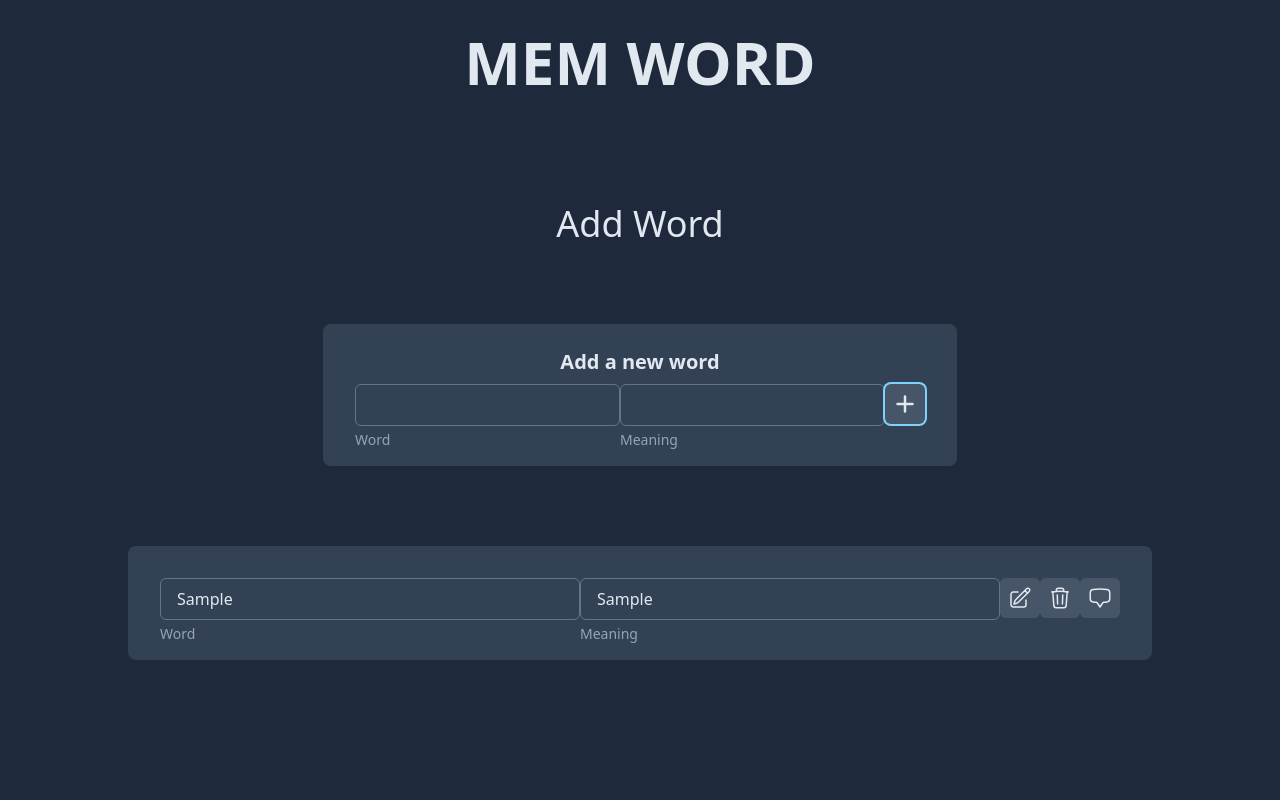
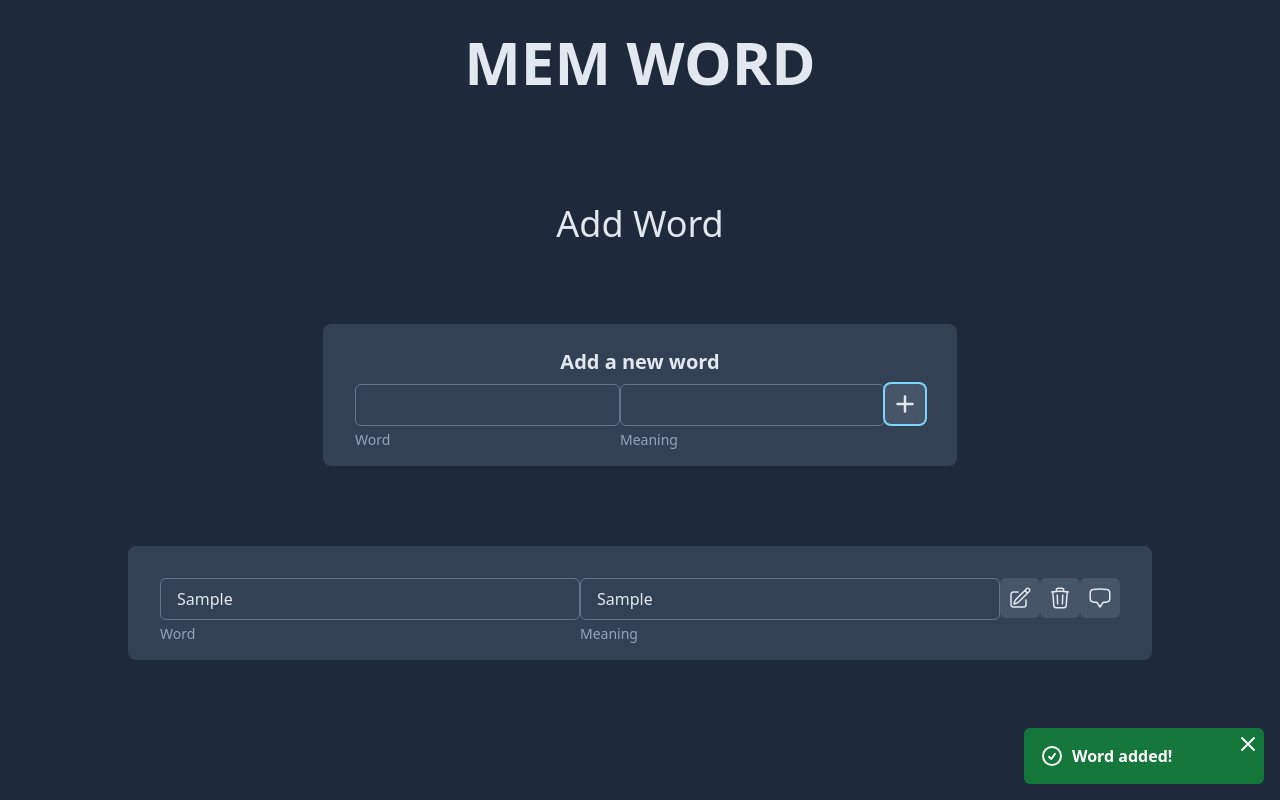
Before and after one commit to ferhatkplnn/MemWord, a React (Vite) app: page /add-word in a window 1280 px wide. Both pictures are taken after typing "Sample", "Sample" into the empty fields and a click on the button 905 px from the left and 404 px from the top of the page. Built offline with nearby package versions, Linux system fonts and the light colour scheme.

Commit message:
Add toast functionality and close button

```diff
--- a/src/components/AddWordForm.jsx
+++ b/src/components/AddWordForm.jsx
@@ -3,6 +3,7 @@ import { useDispatch } from "react-redux";
 import Input from "./Input";
 import AddButton from "./buttons/AddButton";
 import { addWord } from "../redux/words/wordsSlice";
+import { showToast } from "../redux/words/UISlice";
 
 function AddWordForm() {
   const [word, setWord] = useState("");
@@ -15,6 +16,7 @@ function AddWordForm() {
     dispatch(addWord({ word, meaning }));
     setWord("");
     setMeaning("");
+    dispatch(showToast({ type: "success", message: "Word added!" }));
   };
   return (
     <div className="py-4 px-8 bg-slate-700 rounded-lg">
--- a/src/components/Toast.jsx
+++ b/src/components/Toast.jsx
@@ -1,9 +1,11 @@
 import { useEffect, useState } from "react";
-import { useSelector } from "react-redux";
+import { useSelector, useDispatch } from "react-redux";
+import { closeToast } from "../redux/words/UISlice";
 
 function Toast() {
-  const { status, type, message } = useSelector((state) => state.UI.toast);
+  const { type, message } = useSelector((state) => state.UI.toast);
   const [isFirstRender, setIsFirstRender] = useState(true);
+  const dispatch = useDispatch();
 
   const toastClass = {
     success: "bg-green-700/90 text-white",
@@ -12,11 +14,18 @@ function Toast() {
 
   useEffect(() => {
     setIsFirstRender(false);
-    let id = setInterval(() => {
+    let id1 = setInterval(() => {
       setIsFirstRender(true);
     }, 4000);
 
-    return () => clearInterval(id);
+    let id2 = setInterval(() => {
+      dispatch(closeToast());
+    }, 5000);
+
+    return () => {
+      clearInterval(id1);
+      clearInterval(id2);
+    };
   }, []);
 
   const handleCloseToast = () => {
--- a/src/redux/words/UISlice.js
+++ b/src/redux/words/UISlice.js
@@ -5,7 +5,7 @@ const UISlice = createSlice({
   initialState: {
     modal: { isShowModal: false },
     toast: {
-      status: "showing", // idle || showing
+      status: "idle", // idle || showing
       type: "success", // success || warning
       message: "Hello World",
     },
@@ -18,8 +18,11 @@ const UISlice = createSlice({
       const { type, message } = action.payload;
       state.toast = { ...state.toast, status: "showing", type, message };
     },
+    closeToast: (state) => {
+      state.toast.status = "idle";
+    },
   },
 });
 
-export const { toggleModal, showToast } = UISlice.actions;
+export const { toggleModal, showToast, closeToast } = UISlice.actions;
 export default UISlice.reducer;
```
